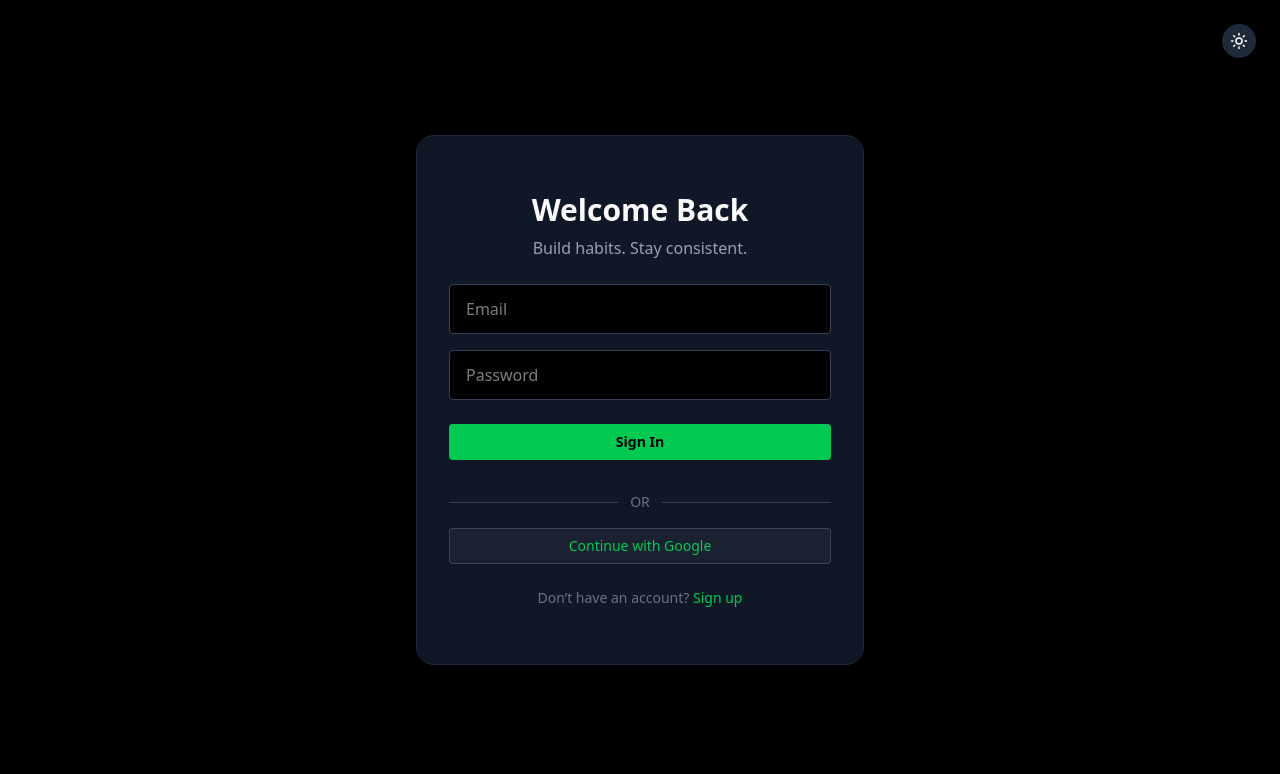
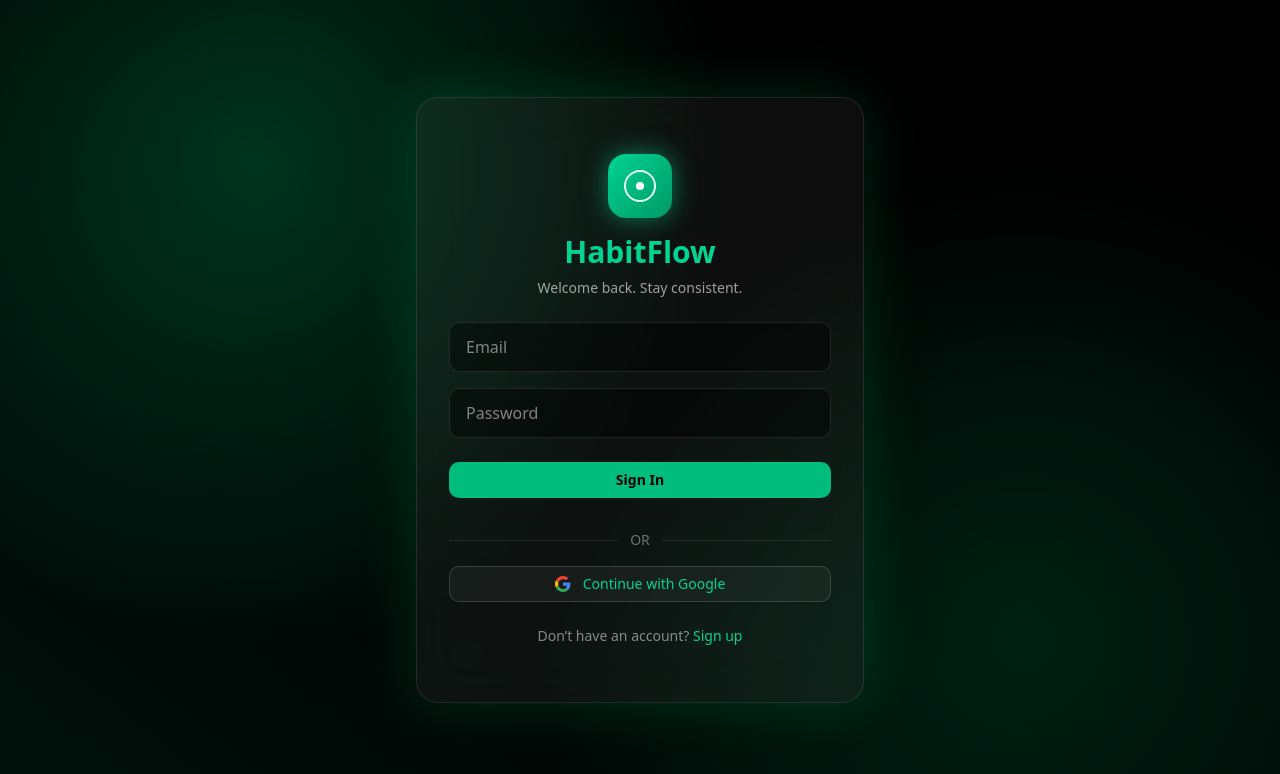
Before and after one commit to MYMxZENITSUop/Habit-tracker-frontend, a Next.js app: page /login in a window 1280 px wide. Shown: the top 774 px of the page. Built offline with nearby package versions, Linux system fonts and the light colour scheme; no server answers.

Commit message:
login page updated

```diff
--- a/app/login/page.tsx
+++ b/app/login/page.tsx
@@ -2,7 +2,7 @@
 
 import { useState } from "react";
 import { useRouter } from "next/navigation";
-import { Sun, Moon } from "lucide-react";
+import { motion } from "framer-motion";
 import { signInWithPopup, GoogleAuthProvider } from "firebase/auth";
 
 import { auth } from "@/lib/firebase";
@@ -11,23 +11,20 @@
 import { Card, CardContent } from "@/components/ui/card";
 
 export default function LoginPage() {
-  const [dark, setDark] = useState(true);
-  const [mode, setMode] = useState<"login" | "signup">("login");
   const router = useRouter();
 
-  // 🔐 Google Login Handler
+  // 🔁 login / signup mode
+  const [mode, setMode] = useState<"login" | "signup">("login");
+
   async function handleGoogleLogin() {
     try {
       const provider = new GoogleAuthProvider();
       const result = await signInWithPopup(auth, provider);
-
       const idToken = await result.user.getIdToken();
 
       const data = await apiFetch("/auth/google", {
         method: "POST",
-        body: JSON.stringify({
-          firebase_token: idToken,
-        }),
+        body: JSON.stringify({ firebase_token: idToken }),
       });
 
       localStorage.setItem("access_token", data.access_token);
@@ -41,75 +38,93 @@
   }
 
   return (
-    <div className={dark ? "dark" : ""}>
-      <div className="min-h-screen flex items-center justify-center bg-white dark:bg-black text-black dark:text-white transition-all">
-        {/* 🌙 Theme Toggle */}
-        <button
-          onClick={() => setDark(!dark)}
-          className="absolute top-6 right-6 p-2 rounded-full bg-gray-200 dark:bg-gray-800"
+    <div className="dark">
+      <div className="relative min-h-screen flex items-center justify-center overflow-hidden bg-black text-white px-4">
+
+        {/* 🌌 Background */}
+        <div className="absolute inset-0 bg-[radial-gradient(circle_at_20%_20%,#00ff9c33,transparent_40%),radial-gradient(circle_at_80%_80%,#00ff9c22,transparent_40%)]" />
+        <div className="absolute inset-0 bg-gradient-to-tr from-emerald-500/10 via-transparent to-transparent rotate-6 scale-125" />
+
+        {/* 🧊 Glass Card */}
+        <motion.div
+          initial={{ opacity: 0, y: 40, scale: 0.95 }}
+          animate={{ opacity: 1, y: 0, scale: 1 }}
+          transition={{ duration: 0.6, ease: "easeOut" }}
+          className="relative z-10 w-full max-w-md"
         >
-          {dark ? <Sun size={18} /> : <Moon size={18} />}
-        </button>
+          <Card className="bg-white/5 backdrop-blur-xl border border-white/10 rounded-3xl shadow-[0_0_60px_rgba(0,255,156,0.15)]">
+            <CardContent className="p-8">
 
-        {/* 🔐 Auth Card */}
-        <Card className="w-full max-w-md bg-gray-100 dark:bg-gray-900 border border-gray-200 dark:border-gray-800 shadow-xl rounded-2xl">
-          <CardContent className="p-8">
-            <h1 className="text-3xl font-bold text-center mb-2">
-              {mode === "login" ? "Welcome Back" : "Create Account"}
+              {/* Logo */}
+              <div className="text-center mb-6">
+                <div className="mx-auto mb-4 h-16 w-16 rounded-2xl bg-gradient-to-br from-emerald-400 to-emerald-600 flex items-center justify-center shadow-[0_0_25px_rgba(16,185,129,0.6)]">
+                  <div className="h-8 w-8 rounded-full border-2 border-white/90 flex items-center justify-center">
+                    <div className="h-2 w-2 rounded-full bg-white" />
+                  </div>
+                </div>
+
+                <h1 className="text-3xl font-bold text-emerald-400">
+                  HabitFlow
                 </h1>
-
-            <p className="text-center text-gray-500 dark:text-gray-400 mb-6">
+                <p className="text-sm text-white/60 mt-2">
                   {mode === "login"
-                ? "Build habits. Stay consistent."
-                : "Start tracking your habits today."}
+                    ? "Welcome back. Stay consistent."
+                    : "Create your account and start building habits"}
                 </p>
+              </div>
 
               {/* 👤 Name (Signup only) */}
               {mode === "signup" && (
                 <input
                   type="text"
                   placeholder="Full Name"
-                className="w-full mb-4 px-4 py-3 rounded bg-white dark:bg-black border border-gray-300 dark:border-gray-700 focus:outline-none"
+                  className="w-full mb-4 px-4 py-3 rounded-lg bg-black/40 border border-white/10 focus:outline-none focus:border-emerald-400 transition"
                 />
               )}
 
-            {/* 📧 Email */}
+              {/* Email */}
               <input
                 type="email"
                 placeholder="Email"
-              className="w-full mb-4 px-4 py-3 rounded bg-white dark:bg-black border border-gray-300 dark:border-gray-700 focus:outline-none"
+                className="w-full mb-4 px-4 py-3 rounded-lg bg-black/40 border border-white/10 focus:outline-none focus:border-emerald-400 transition"
               />
 
-            {/* 🔑 Password */}
+              {/* Password */}
               <input
                 type="password"
                 placeholder="Password"
-              className="w-full mb-6 px-4 py-3 rounded bg-white dark:bg-black border border-gray-300 dark:border-gray-700 focus:outline-none"
+                className="w-full mb-6 px-4 py-3 rounded-lg bg-black/40 border border-white/10 focus:outline-none focus:border-emerald-400 transition"
               />
 
-            {/* ✅ Primary Button */}
-            <Button className="w-full bg-green-500 hover:bg-green-600 text-black font-semibold py-3 rounded mb-4">
-              {mode === "login" ? "Sign In" : "Sign Up"}
+              {/* Primary Button */}
+              <Button className="w-full bg-emerald-500 hover:bg-emerald-600 text-black font-semibold py-3 rounded-lg mb-4">
+                {mode === "login" ? "Sign In" : "Create Account"}
               </Button>
 
-            {/* ➖ Divider */}
+              {/* Divider */}
               <div className="flex items-center my-4">
-              <div className="flex-1 h-px bg-gray-300 dark:bg-gray-700" />
-              <span className="px-3 text-sm text-gray-500">OR</span>
-              <div className="flex-1 h-px bg-gray-300 dark:bg-gray-700" />
+                <div className="flex-1 h-px bg-white/10" />
+                <span className="px-3 text-sm text-white/40">OR</span>
+                <div className="flex-1 h-px bg-white/10" />
               </div>
 
-            {/* 🔴 Google Login */}
+              {/* Google */}
               <Button
                 variant="outline"
                 onClick={handleGoogleLogin}
-              className="w-full border-green-500 text-green-500 hover:bg-green-500 hover:text-black py-3 rounded"
+                className="w-full flex items-center justify-center gap-3 border-emerald-400/40 text-emerald-400 hover:bg-emerald-500/10 py-3 rounded-lg"
               >
+                <svg width="18" height="18" viewBox="0 0 48 48">
+                  <path fill="#EA4335" d="M24 9.5c3.54 0 6.71 1.22 9.2 3.6l6.85-6.85C35.9 2.38 30.47 0 24 0 14.62 0 6.51 5.38 2.56 13.22l7.98 6.19C12.43 13.72 17.74 9.5 24 9.5z"/>
+                  <path fill="#4285F4" d="M46.1 24.5c0-1.64-.15-3.21-.43-4.73H24v9.46h12.43c-.54 2.9-2.15 5.36-4.58 7.02l7.05 5.48C43.93 37.36 46.1 31.5 46.1 24.5z"/>
+                  <path fill="#FBBC05" d="M10.54 28.41c-.48-1.45-.76-2.99-.76-4.41s.27-2.96.76-4.41l-7.98-6.19C.92 16.24 0 20.01 0 24s.92 7.76 2.56 10.6l7.98-6.19z"/>
+                  <path fill="#34A853" d="M24 48c6.48 0 11.93-2.13 15.9-5.77l-7.05-5.48c-1.96 1.32-4.48 2.1-8.85 2.1-6.26 0-11.57-4.22-13.46-9.91l-7.98 6.19C6.51 42.62 14.62 48 24 48z"/>
+                </svg>
                 Continue with Google
               </Button>
 
-            {/* 🔁 Switch Login / Signup */}
-            <p className="text-center text-sm mt-6 text-gray-500">
+              {/* Toggle */}
+              <p className="text-center text-sm mt-6 text-white/50">
                 {mode === "login"
                   ? "Don’t have an account?"
                   : "Already have an account?"}{" "}
@@ -117,13 +132,15 @@
                   onClick={() =>
                     setMode(mode === "login" ? "signup" : "login")
                   }
-                className="text-green-500 cursor-pointer hover:underline"
+                  className="text-emerald-400 cursor-pointer hover:underline"
                 >
                   {mode === "login" ? "Sign up" : "Sign in"}
                 </span>
               </p>
+
             </CardContent>
           </Card>
+        </motion.div>
       </div>
     </div>
   );
--- a/package.json
+++ b/package.json
@@ -13,8 +13,9 @@
     "class-variance-authority": "^0.7.1",
     "clsx": "^2.1.1",
     "firebase": "^12.7.0",
+    "framer-motion": "^12.30.0",
     "lucide-react": "^0.562.0",
-    "next": "16.1.1",
+    "next": "^16.1.6",
     "react": "19.2.3",
     "react-dom": "19.2.3",
     "tailwind-merge": "^3.4.0"
```
Also changed, not shown: 1 other file (tests, documents, lock files or other folders). Lines whose indentation alone changed are shown as unchanged.
